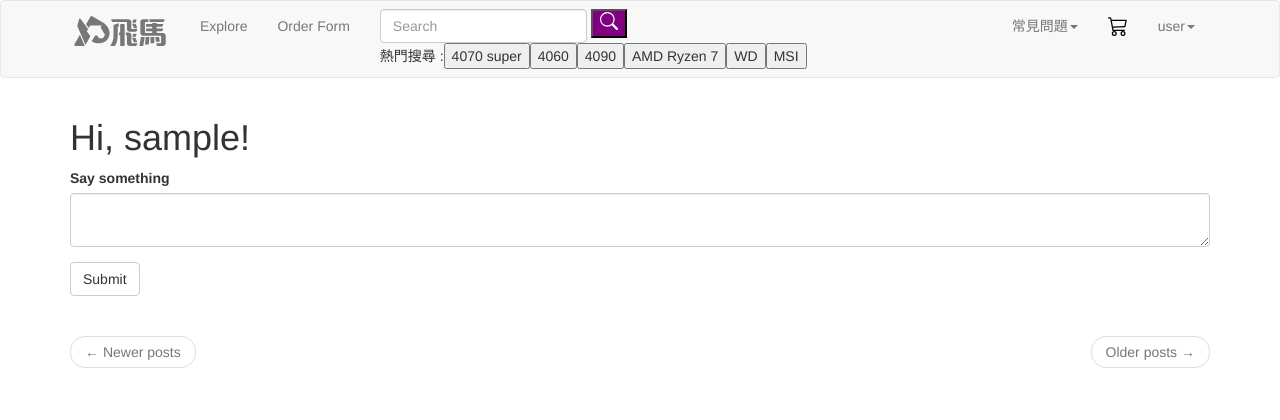
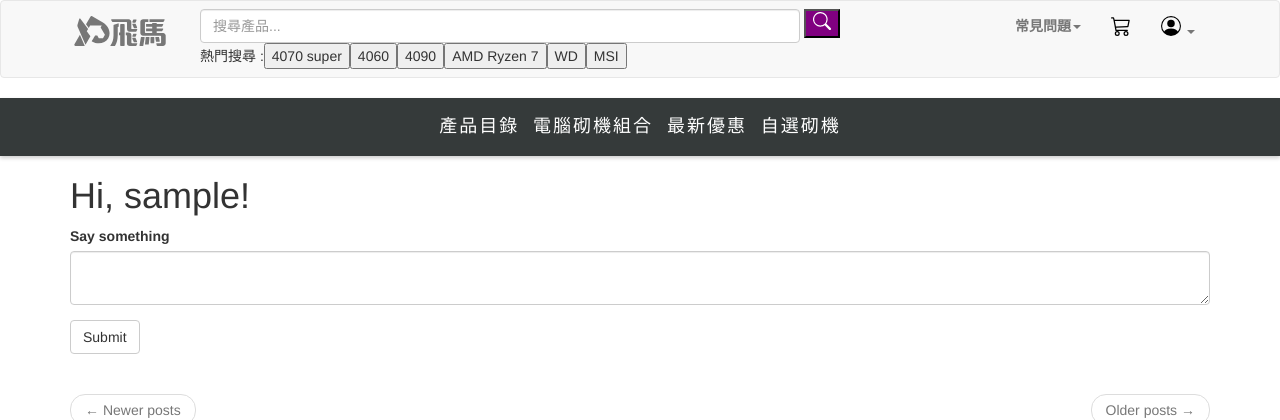
Before and after one commit to laucw1213/D04_pegasus.hk_230033992_230033980_230040319, a Flask app: page / in a window 1280 px wide. Shown: the top 420 px of the page. Run offline with Flask 3, Linux system fonts and the light colour scheme; the visitor is signed in with stand-in values (Sample User, id 1); data comes from the database, SQL or seed files in the repository; data that the repository does not hold is empty; some libraries are stand-ins or nearby versions.

Commit message:
fix interface

```diff
--- a/app/templates/base.html.j2
+++ b/app/templates/base.html.j2
@@ -75,15 +75,9 @@
             <div class="collapse navbar-collapse" id="bs-example-navbar-collapse-1">
                 <ul class="nav navbar-nav">
                     <li>
-                        <a href="{{ url_for('explore') }}">{{ _('Explore') }}</a>
-                    </li>
-                    <li>
-                        <a href="{{ url_for('order_form') }}">Order Form</a>
-                    </li>
-                    <li>
                         <form class="navbar-form navbar-left" role="search">
                             <div class="form-group">
-                                <input type="text" class="form-control" placeholder="Search">
+                                <input type="text" class="form-control" placeholder="搜尋產品..." style="width: 600px;">
                             </div>
                             <button type="submit" style="background-color: purple; color: white;">
                                 <svg xmlns="http://www.w3.org/2000/svg"
@@ -120,7 +114,7 @@
                 </ul>
                 <ul class="nav navbar-nav navbar-right">
                     <li class="dropdown">
-                        <a href="#" class="dropdown-toggle" data-toggle="dropdown">常見問題<b class="caret"></b></a>
+                        <a href="#" class="dropdown-toggle" data-toggle="dropdown"><b>常見問題</b><b class="caret"></b></a>
                         <ul class="dropdown-menu">
                             <li>
                                 <a href="#">聯絡我們</a>
@@ -166,10 +160,23 @@
                         </li>
                     {% else %}
                         <li class="dropdown">
-                            <a href="#" class="dropdown-toggle" data-toggle="dropdown">user<b class="caret"></b></a>
+                            <a href="#" class="dropdown-toggle" data-toggle="dropdown">
+                                <svg xmlns="http://www.w3.org/2000/svg"
+                                     width="20"
+                                     height="20"
+                                     fill="black"
+                                     class="bi bi-person-circle"
+                                     viewBox="0 0 16 16">
+                                    <path d="M11 6a3 3 0 1 1-6 0 3 3 0 0 1 6 0"/>
+                                    <path fill-rule="evenodd" d="M0 8a8 8 0 1 1 16 0A8 8 0 0 1 0 8m8-7a7 7 0 0 0-5.468 11.37C3.242 11.226 4.805 10 8 10s4.757 1.225 5.468 2.37A7 7 0 0 0 8 1"/>
+                                </svg>
+                                <b class="caret"></b></a>
                             <ul class="dropdown-menu">
                                 <li>
                                     <a href="{{ url_for('user', username=current_user.username) }}">{{ _('Profile') }}</a>
+                                </li>
+                                <li>
+                                    <a href="{{ url_for('explore') }}">{{ _('Explore') }}</a>
                                 </li>
                                 <li>
                                     <a href="{{ url_for('order_info') }}">Order Info</a>
@@ -184,6 +191,59 @@
             </div>
         </div>
     </nav>
+    <nav class="site-header sticky-top"
+         style="background-color: #353a3a;
+                box-shadow: 0 2px 4px 0 rgba(0,0,0,0.2);
+                text-align: center;
+                padding: 16px">
+        <div class="container d-flex flex-column flex-md-row justify-content-between">
+            <a class="link"
+               href="#"
+               style="color: white;
+                      font-size: 18px;
+                      letter-spacing: 2px;
+                      margin-right: 10px">
+                <!-- SVG code -->
+            </a>
+            <a class="d-none d-md-inline-block link"
+               href="{{ url_for('order_form') }}"
+               style="color: white;
+                      font-size: 18px;
+                      letter-spacing: 2px;
+                      margin-right: 10px">產品目錄</a>
+            <a class="d-none d-md-inline-block link"
+               href="#"
+               style="color: white;
+                      font-size: 18px;
+                      letter-spacing: 2px;
+                      margin-right: 10px">電腦砌機組合</a>
+            <a class="d-none d-md-inline-block link"
+               href="#"
+               style="color: white;
+                      font-size: 18px;
+                      letter-spacing: 2px;
+                      margin-right: 10px">最新優惠</a>
+            <a class="d-none d-md-inline-block link"
+               href="#"
+               style="color: white;
+                      font-size: 18px;
+                      letter-spacing: 2px;
+                      margin-right: 10px">自選砌機</a>
+        </div>
+    </nav>
+    <!-- CSS (jQuery) -->
+    <script src="https://ajax.googleapis.com/ajax/libs/jquery/3.5.1/jquery.min.js"></script>
+    <script>
+    $(document).ready(function(){
+        $("a.link").hover(function(){
+            $(this).css("color", "#9370DB");
+            $(this).css("text-decoration", "none");
+            }, function(){
+            $(this).css("color", "white");
+            $(this).css("text-decoration", "none");
+        });
+    });
+    </script>
 {% endblock %}
 {% block content %}
     <div class="container">
```
Lines whose indentation alone changed are shown as unchanged.
